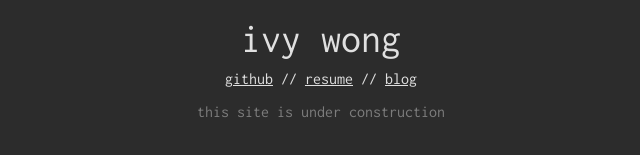
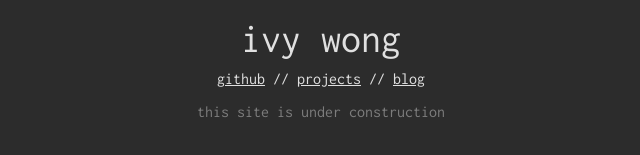
Before and after one commit to ivywong/ivywong.github.io, an Eleventy site: page src/index.html in a window 1280 px wide. Shown: the part 323-478 px from the top of the page, 319-959 px from the left. Built offline with nearby package versions, Linux system fonts and the light colour scheme; Eleventy itself is replaced by a stand-in of ours; files that its build step writes are made by us from their sources.

Commit message:
update homepage

```diff
--- a/src/index.html
+++ b/src/index.html
@@ -13,7 +13,7 @@
 <body>
     <div id="name">ivy wong</div>
     <div id="tagline">
-        <a href="https://github.com/ivywong">github</a> // <a href="/res/ivywong_resume.pdf">resume</a> // <a href="/posts">blog</a>
+        <a href="https://github.com/ivywong">github</a> // <a href="/">projects</a> // <a href="/posts">blog</a>
     </div>
     <p class="lowcontrast">this site is under construction</p>
 </body>
```
